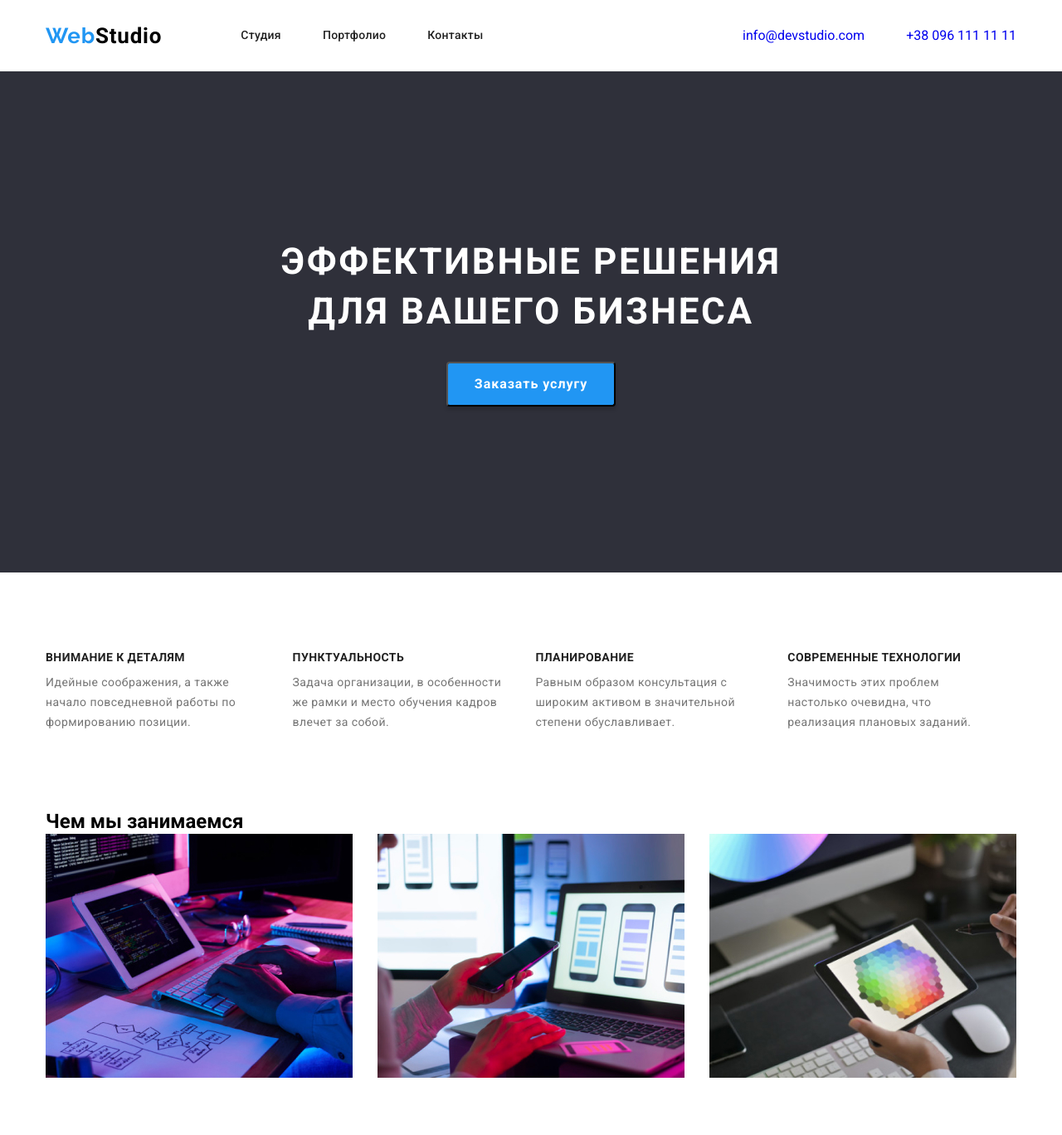
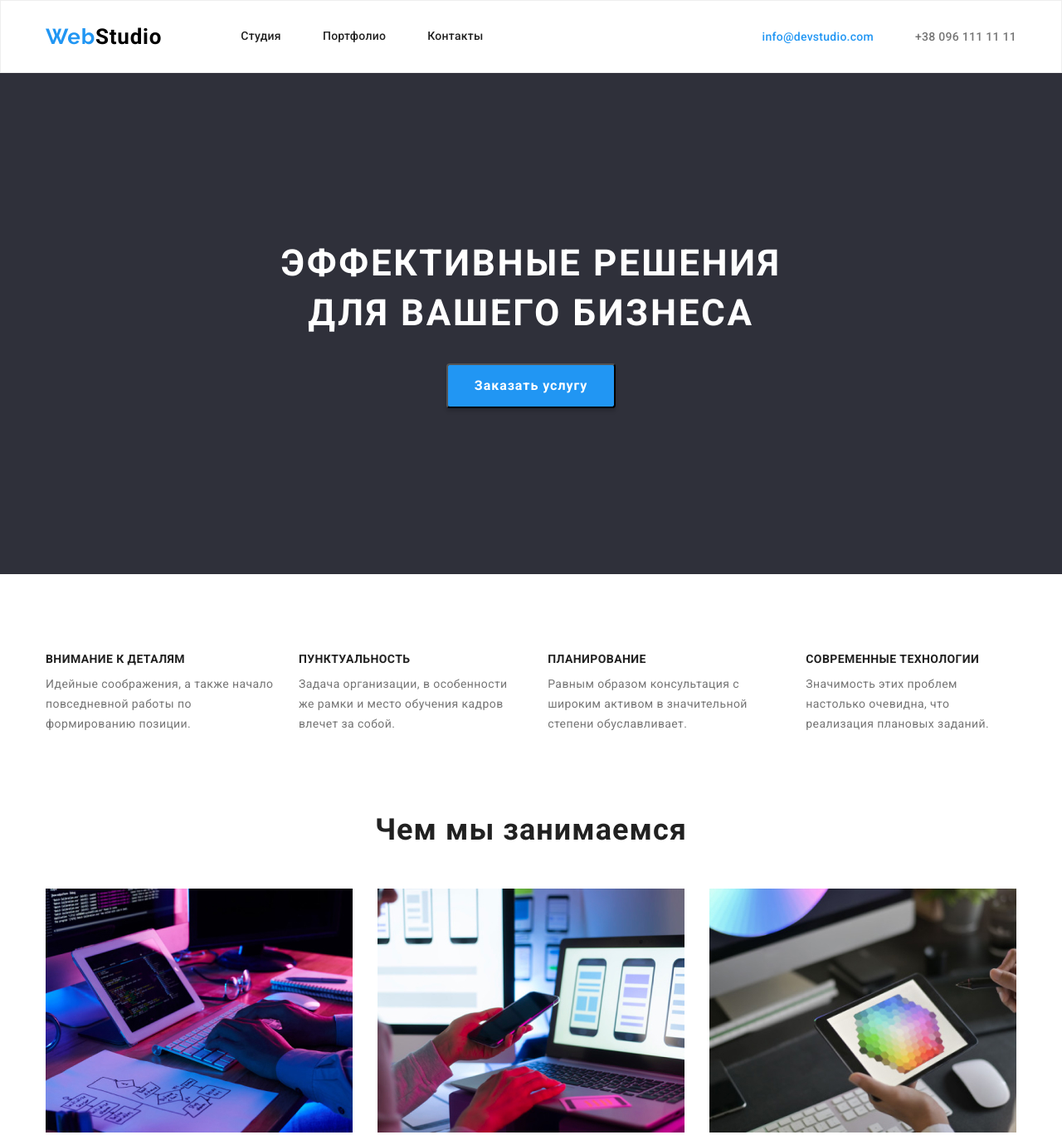
Before and after one commit to MaximGoldan/goit-markup-hw-03, a plain HTML site: page index.html in a window 1280 px wide. Shown: the top 1368 px of the page at 83% size. Drawn offline with nearby package versions, Linux system fonts and the light colour scheme.

Commit message:
Исправил

```diff
--- a/css/style.css
+++ b/css/style.css
@@ -18,6 +18,7 @@ h1,h2,h3,h4,h5,h6,p {
 img {
   display: block;
 }
+
 ul {
   margin: 0;
   padding: 0;
@@ -46,6 +47,8 @@ list-style: none;
 /* heder */
 .header {
   background-color: #FFFFFF;
+    border: 1px solid #EEEEEE;
+
 }
 
 .container-nav {
@@ -93,12 +96,11 @@ margin-left: 95px;
 .header-contact {
   display: flex;
   margin-left: auto;
+}
 
-}
 .header-contact .header-item:not(:last-child) {
   margin-right: 50px;
 }
-
 
 .logo:hover {
 
@@ -117,17 +119,21 @@ font-size: 14px;
 line-height: 1.14;
 letter-spacing: 0.02em;
 cursor: pointer;
-
-
 }
 /* header емеил и тел */
 
-.header-contact {
-
+.header-mail {
+  font-style: normal;
+font-weight: 500;
+font-size: 14px;
+line-height: 1.14;
+letter-spacing: 0.02em;
+color: #2196F3;
+padding-top: 35px;
+padding-bottom: 35px;
 }
 
-.header-mail,
-.header-tel, {
+.header-tel {
 text-decoration: none;
 cursor: pointer;
 font-weight: 500;
@@ -135,6 +141,8 @@ font-size: 14px;
 line-height: 1.14;
 letter-spacing: 0.02em;
 color: #757575;
+padding-top: 35px;
+padding-bottom: 35px;
 }
 
 /* Эфект ховер навидение */
@@ -166,14 +174,14 @@ text-align: center;
 letter-spacing: 0.06em;
 text-transform: uppercase;
 color: #ffffff;
-padding-bottom: 30px;
 width: 700px;
 margin: 0 auto;
+margin-bottom: 30px;
 }
 .hero {
   padding: 200px 0;
 background: #2f303a;
-margin-bottom: 95px;
+/* margin-bottom: 95px; */
 }
 .hero-but {
 border-radius: 4px;
@@ -197,13 +205,22 @@ display: block;
 }
 
 /* Шапка сайта */
-.Benefits {
+.benefits {
   margin-bottom: 95px;
 }
-.Benefits-list {
+.benefits-list {
   display: flex;
+  padding-top: 95px;
 }
-.Benefits-title {
+
+.benefits-item {
+  margin-right: 30px;
+}
+.benefits-item:last-child {
+  margin-right: 0px;
+}
+
+.benefits-title {
 font-weight: 700;
 font-size: 14px;
 line-height: 1.14;
@@ -213,8 +230,7 @@ color: #212121;
 margin-bottom: 10px;
 }
 
-.Benefits-text {
-  margin-right: 30px;
+.benefits-text {
 font-weight: 400;
 font-size: 14px;
 line-height: 1.71;
@@ -223,14 +239,25 @@ color: #757575;
 }
 
 /* Чем мы занимаемся */
+.work-title {
+font-weight: 700;
+font-size: 36px;
+line-height: 42px;
+text-align: center;
+letter-spacing: 0.03em;
+color: #212121;
+margin-bottom: 50px;
+}
 
 .work-list {
 display: flex;
 gap: 30px;
-margin-bottom: 95px;
+padding-bottom: 95px;
 }
 .work-item {
   width: calc((100% - 60px) / 3);
+  max-width: 100%;
+  height: auto;
 }
 /* .work-list .work-item:not(:last-child) {
   margin-right: 30px;
@@ -250,14 +277,18 @@ letter-spacing: 0.03em;
 color: #212121;
 margin-bottom: 50px;
 }
-.container-team {
+
+.team-list {
+  width: calc((100% - 90px) / 4);
   display: flex;
   gap: 30px;
-  /* justify-content: space-between; */
   padding-bottom: 95px;
+
 }
-.team-list {
-width: calc((100% - 90px) / 4);
+.team-item {
+background: #FFFFFF;
+box-shadow: 0px 1px 3px rgba(0, 0, 0, 0.12), 0px 1px 1px rgba(0, 0, 0, 0.14), 0px 2px 1px rgba(0, 0, 0, 0.2);
+border-radius: 0px 0px 4px 4px;
 }
 
 .team-title-name {
@@ -268,7 +299,8 @@ text-align: center;
 letter-spacing: 0.03em;
 color: #212121;
 text-align: center;
-padding: 30px 0px 10px;
+padding-top: 30px;
+margin-bottom: 10px;
 }
 
 .team-text {
@@ -278,18 +310,19 @@ line-height: 1.18;
 text-align: center;
 letter-spacing: 0.03em;
 color: #757575;
-padding-bottom: 10px;
+padding-bottom: 30px;
 }
 
 /* Подвал */
 .footer {
 background: #2F303A;
+    padding-top: 60px;
+    padding-bottom: 60px;
+}
+.container-futer {
+  margin-bottom: 20px;
 }
 
-.container-futer {
-    padding-top: 60px;
-
-}
 .span-studio {
 font-family: 'Raleway';
 font-weight: 700;
@@ -297,18 +330,13 @@ font-size: 26px;
 line-height: 31px;
 letter-spacing: 0.03em;
 color: #FFFFFF;
+}
 
+.footer-item {
+  margin-bottom: 9px;
 }
-/* .span-logo, .span-studio {
-  padding-top: 60px;
-  margin-bottom: 60px;
-} */
-.adres {
-  padding-top: 20px;
-  padding-bottom: 60px;
-}
-.footer-item {
-  padding-bottom: 9px;
+.footer-item:last-child {
+  margin-bottom: 0px;
 }
 .adres-gps {
   font-style: normal;
@@ -327,7 +355,6 @@ font-size: 14px;
 line-height: 1.71;
 letter-spacing: 0.03em;
 color: rgba(255, 255, 255, 0.6);
-
 }
 
 .adres:hover {
@@ -336,12 +363,14 @@ color: rgba(255, 255, 255, 0.6);
 
 /* портфолио */
 
-
+.portfolio {
+  padding-top: 95px;
+ padding-bottom: 95px;
+}
 .list-nav {
 display: flex;
 justify-content: center;
 margin-bottom: 50px;
-padding-top: 95px;
 }
 
 .portf-non {
@@ -366,7 +395,6 @@ padding: 6px 22px;
 margin-right: 8px;
 }
 
-
 .list-nav__btn:hover,
 .list-nav__btn:focus {
 background-color:  #2196F3;
@@ -379,33 +407,31 @@ flex-wrap: wrap;
 padding: 0;
 list-style: none;
 margin: -15px;
-margin-bottom: 95px;
+
 }
 
 .portfolio-item {
 width: 370px;
 margin: 15px;
 }
-
-/* .portfolio-item:nth-last-child(-n + 3) {
-/* margin-bottom: 95px; */
-} */
-
+.portfolio-naim {
+  padding:20px 24px ;
+  border: 1px solid #EEEEEE;
+}
 .portfolio-title {
 font-weight: 700;
 font-size: 18px;
 line-height: 2;
 letter-spacing: 0.06em;
 color: #212121;
-padding: 20px 24px 4px 24px;
 }
+
 .portfolio-text {
 font-weight: 400;
 font-size: 16px;
 line-height: 1.88;
 letter-spacing: 0.03em;
 color: #757575;
-padding: 4px 24px 20px 24px;
 }
 
 
--- a/index.html
+++ b/index.html
@@ -62,33 +62,33 @@
       </div>
 
       <!--Шапка сайта-->
-      <section class="Benefits">
+      <section class="benefits">
         <div class="container">
-          <ul class="Benefits-list list">
-            <li class="Benefits-item">
-              <h2 class="Benefits-title">Внимание к деталям</h2>
-              <p class="Benefits-text">
+          <ul class="benefits-list list">
+            <li class="benefits-item">
+              <h2 class="benefits-title">Внимание к деталям</h2>
+              <p class="benefits-text">
                 Идейные соображения, а также начало повседневной работы по
                 формированию позиции.
               </p>
             </li>
-            <li class="Benefits-item">
-              <h2 class="Benefits-title">Пунктуальность</h2>
-              <p class="Benefits-text">
+            <li class="benefits-item">
+              <h2 class="benefits-title">Пунктуальность</h2>
+              <p class="benefits-text">
                 Задача организации, в особенности же рамки и место обучения
                 кадров влечет за собой.
               </p>
             </li>
-            <li class="Benefits-item">
-              <h2 class="Benefits-title">Планирование</h2>
-              <p class="Benefits-text">
+            <li class="benefits-item">
+              <h2 class="benefits-title">Планирование</h2>
+              <p class="benefits-text">
                 Равным образом консультация с широким активом в значительной
                 степени обуславливает.
               </p>
             </li>
-            <li class="Benefits-item">
-              <h2 class="Benefits-title">Современные технологии</h2>
-              <p class="Benefits-text">
+            <li class="benefits-item">
+              <h2 class="benefits-title">Современные технологии</h2>
+              <p class="benefits-text">
                 Значимость этих проблем настолько очевидна, что реализация
                 плановых заданий.
               </p>
@@ -117,36 +117,29 @@
       <section class="team">
         <div class="container">
         <h2 class="team-title">Наша команда</h2>
-        <div class="container-team ">
         <ul class="team-list list">
+
           <li class="team-item">
             <img src="imag/Igor.jpg" alt="Игорь Демьяненко" width="260" />
             <h3 class="team-title-name">Игорь Демьяненко</h3>
             <p class="team-text">Product Designer</p>
           </li>
-        </ul>
-        <ul class="team-list list">
           <li class="team-item">
             <img src="imag/olga.jpg" alt="Ольга Репина" width="260" />
             <h3 class="team-title-name">Ольга Репина</h3>
             <p class="team-text">Frontend Developer</p>
           </li>
-        </ul>
-        <ul class="team-list list">
           <li class="team-item">
             <img src="imag/nicolai.jpg" alt="Николай Тарасов" width="260" />
             <h3 class="team-title-name">Николай Тарасов</h3>
             <p class="team-text">Marketing</p>
           </li>
-        </ul>
-        <ul class="team-list list">
           <li class="team-item">
             <img src="imag/mihail.jpg" alt="Михаил Ермаков" width="260" />
             <h3 class="team-title-name">Михаил Ермаков</h3>
             <p class="team-text">UI Designer</p>
           </li>
         </ul>
-        </div>
         </div>
       </section>
     </main>
```
Also changed, not shown: portfolio.html (+46 -10 lines).
